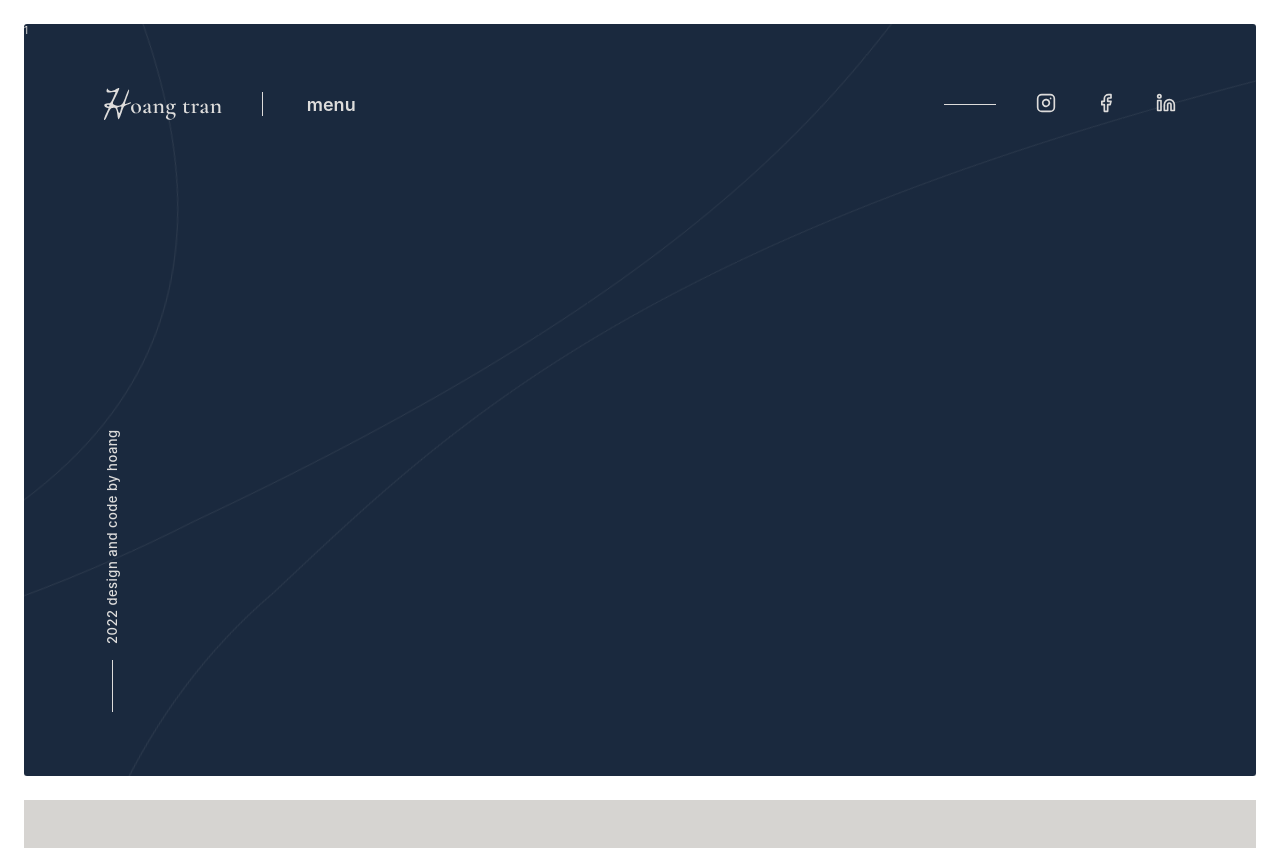
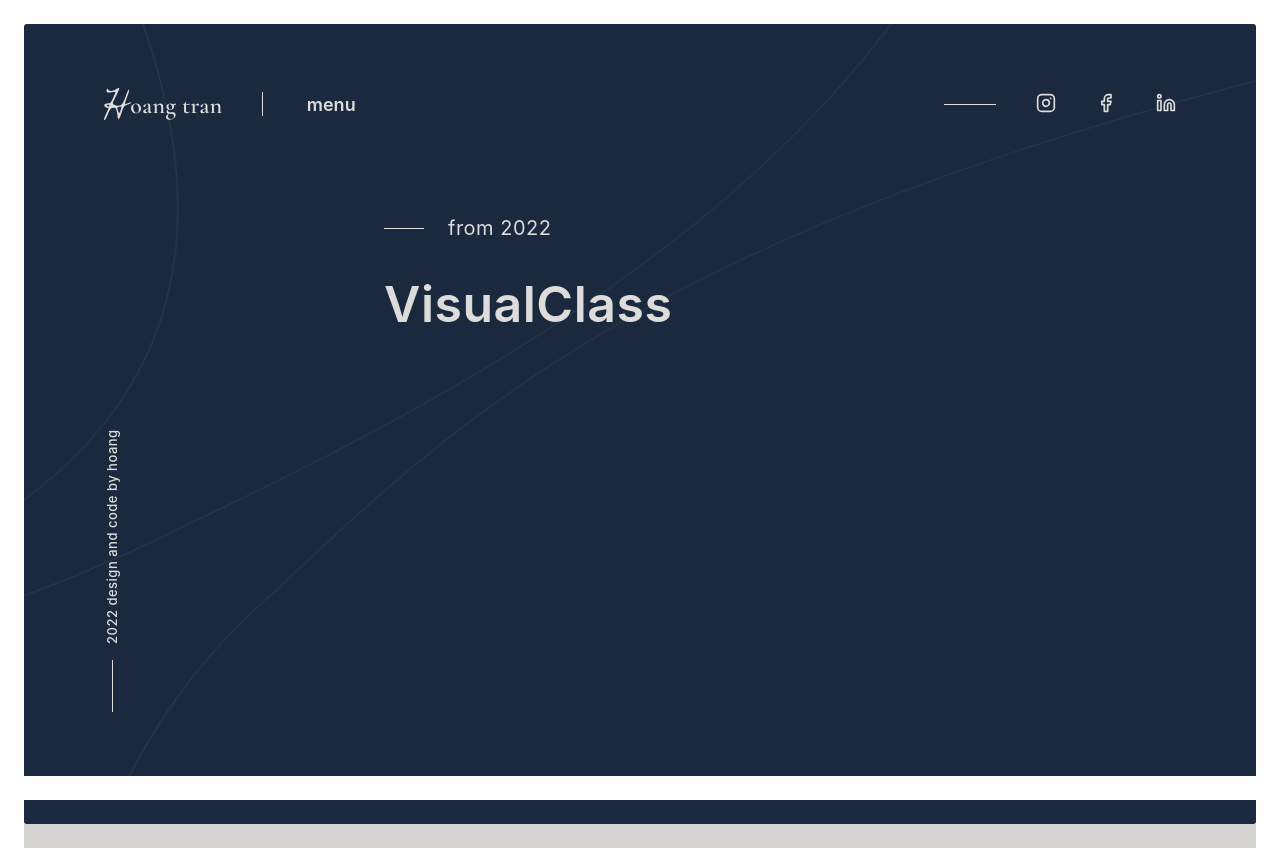
Before and after one commit to tranhoan/hoang-portfolio, a Next.js app: page /project/1 in a window 1280 px wide. Before the commit the page ends 800 px from the top, so only its background shows below. Built offline with nearby package versions, Linux system fonts and the light colour scheme.

Commit message:
:bug: fix padding issues caused by new version of fullpage js

```diff
--- a/components/Background.tsx
+++ b/components/Background.tsx
@@ -37,6 +37,7 @@ const S = {
     left: 0;
     overflow: hidden;
     z-index: 8000;
+    animation: reveal 1.5s ease-in;
     ${colorTransitionCss}
   `,
   FirstCurve: styled(FirstLine)`
--- a/components/Credit.tsx
+++ b/components/Credit.tsx
@@ -39,7 +39,7 @@ const S = {
     animation: revealX 1s ease-out 1.9s backwards;
   `,
   CreditLine: styled(HorizontalLine)`
-    animation: scrollLineInX 500ms var(--easing) 1.7s backwards;
+    animation: scrollLineInX 700ms var(--easing) 1.7s backwards;
   `,
 };
 export default Credit;
--- a/package.json
+++ b/package.json
@@ -9,7 +9,7 @@
     "lint": "next lint"
   },
   "dependencies": {
-    "@fullpage/react-fullpage": "^0.1.23",
+    "@fullpage/react-fullpage": "^0.1.24",
     "@svgr/webpack": "^6.2.1",
     "jotai": "^1.6.5",
     "next": "12.1.5",
--- a/pages/_document.tsx
+++ b/pages/_document.tsx
@@ -40,7 +40,12 @@ export default class MyDocument extends Document {
     return (
       <Html>
         <Head />
-        <body className={'body'} style={{ padding: '2.4rem' }}>
+        <body
+          className={'body'}
+          style={{
+            padding: '2.4rem',
+          }}
+        >
           <Main />
           <NextScript />
         </body>
--- a/pages/project/[id]/index.tsx
+++ b/pages/project/[id]/index.tsx
@@ -3,6 +3,7 @@ import { useRouter } from 'next/router';
 import React, { useEffect } from 'react';
 import styled from 'styled-components';
 import { IntroSection } from '../..';
+import { HorizontalLine } from '../../../components/Header';
 import { PROJECT_DETAIL_ID } from '../../../data/sectionData';
 import { activeSectionAtom } from '../../../store';
 
@@ -14,16 +15,51 @@ const Project: React.FC = () => {
     setNextActiveSection(PROJECT_DETAIL_ID);
   }, [setNextActiveSection]);
 
-  return <S.ProjectDetailContainer>{id}</S.ProjectDetailContainer>;
+  return (
+    <S.DetailSection>
+      <S.ProjectDetailContainer>
+        <S.ProjectHeader>
+          <S.DateContainer>
+            <S.DateLine />
+            <S.ProjectYear>from 2022</S.ProjectYear>
+          </S.DateContainer>
+          <S.ProjectTitle>VisualClass</S.ProjectTitle>
+        </S.ProjectHeader>
+      </S.ProjectDetailContainer>
+    </S.DetailSection>
+  );
 };
 
 const S = {
-  ProjectDetailContainer: styled.div`
+  DetailSection: styled.div`
     height: 100%;
     background-color: var(--primaryBlue);
     background-clip: content-box;
     box-sizing: border-box;
     color: var(--secondaryGrey);
   `,
+  ProjectDetailContainer: styled.div`
+    display: flex;
+    flex-direction: column;
+    margin-left: 36rem;
+    padding-top: 19.2rem;
+  `,
+  ProjectHeader: styled.div``,
+  DateContainer: styled.div`
+    display: flex;
+    align-items: center;
+  `,
+  ProjectYear: styled.span`
+    font-size: 2rem;
+    font-weight: 400;
+    margin-left: 2.4rem;
+  `,
+  ProjectTitle: styled.h1`
+    font-size: 5rem;
+    font-weight: 600;
+  `,
+  DateLine: styled(HorizontalLine)`
+    width: 4rem;
+  `,
 };
 export default Project;
--- a/store.ts
+++ b/store.ts
@@ -4,6 +4,5 @@ type SectionLoadAtomType = {
   isSectionLoaded: boolean;
   isInitialLoad: boolean;
 };
-
 export const activeSectionAtom = atom(0);
 export const isMenuOpenAtom = atom(false);
--- a/styles/GlobalStyle.ts
+++ b/styles/GlobalStyle.ts
@@ -49,11 +49,10 @@ const GlobalStyle = createGlobalStyle`
     @keyframes revealX {
         0% {
             opacity: 0;
-            transform: translateY(-8px);
+            transform: translateX(-8px);
         }
     };
     body, html{
-        height: 100%;
         margin: 0;
         box-sizing: border-box;
         scrollbar-width: none;
@@ -67,11 +66,11 @@ const GlobalStyle = createGlobalStyle`
         text-decoration: none;
     };
     #__next{
-        height: 100%;
         position: relative;
         overflow: hidden;
         border-radius: 3px;
-        box-shadow: 2px 4px 6px #A6A4A28C;
+        box-sizing: border-box;
+        height: 100vh !important;
     };
     body:after, body:before {
         content: "";
```
Also changed, not shown: pages/index.tsx (+8 -10 lines), 1 other file (tests, documents, lock files or other folders).
